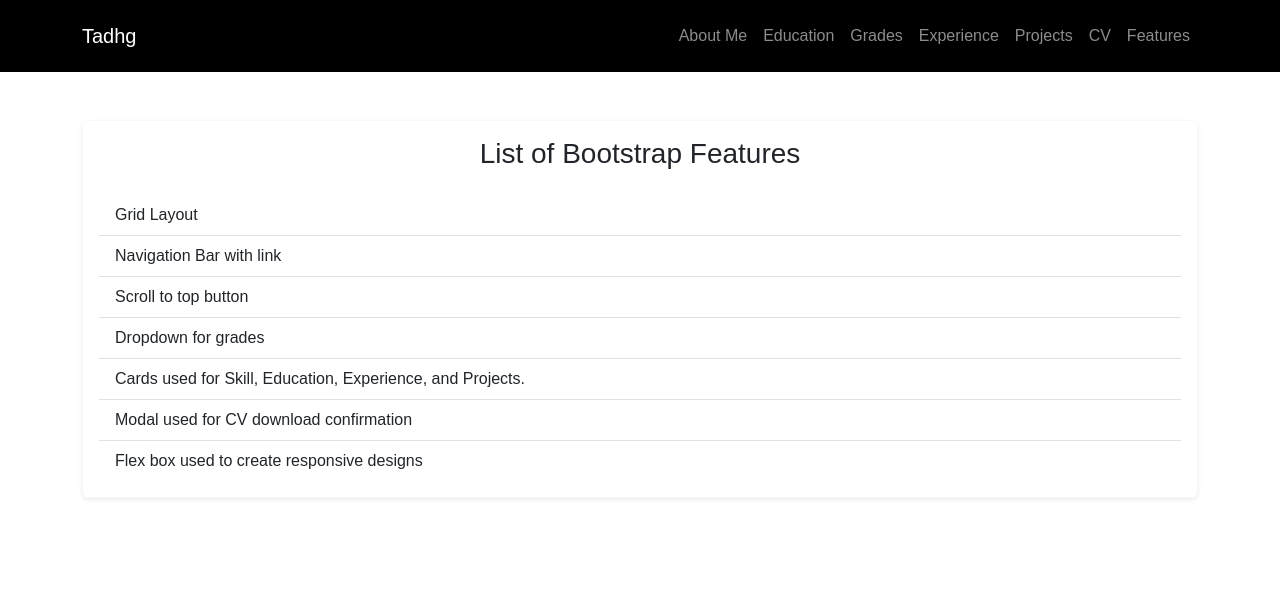
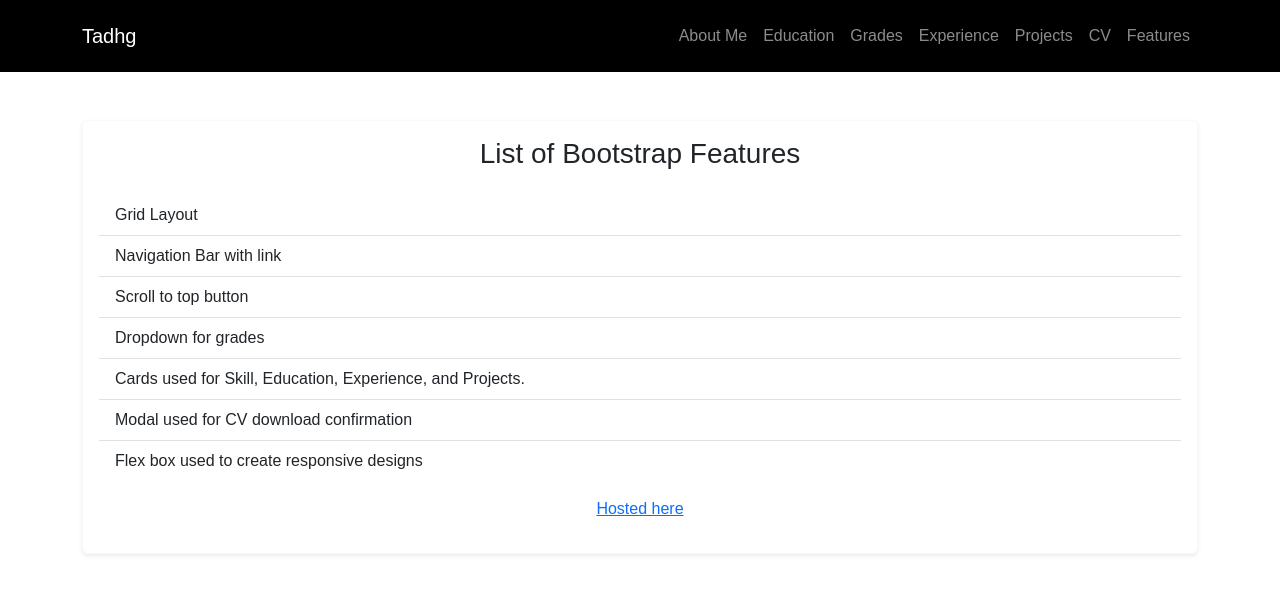
Before and after one commit to Tadhgkeegan/IMDCA2, a plain HTML site: page feature-list.html in a window 1280 px wide. Drawn offline with nearby package versions, Linux system fonts and the light colour scheme.

Commit message:
Link Fix

```diff
--- a/feature-list.html
+++ b/feature-list.html
@@ -66,6 +66,9 @@
                             <li class="list-group-item">Modal used for CV download confirmation</li>
                             <li class="list-group-item">Flex box used to create responsive designs</li>
                         </ul>
+                        <p class="mt-3 text-center">
+                            <a href="https://tadhgkeegan.github.io/IMDCA2" target="_blank">Hosted here</a>
+                        </p>
                     </div>
                 </div>
             </div>
```
